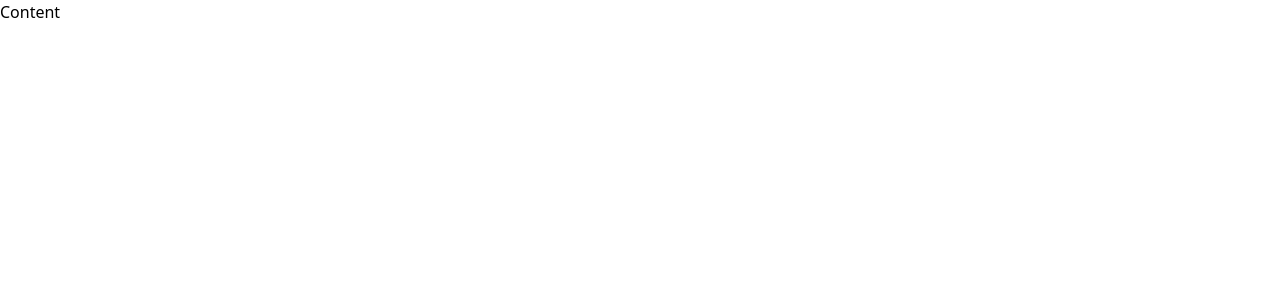
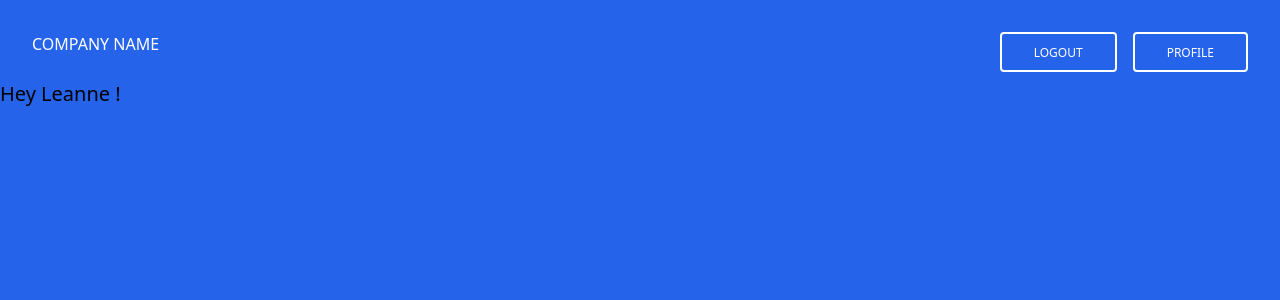
Before and after one commit to varshabhadana/react-web-app, a React (Create React App) app: page /content in a window 1280 px wide. Shown: the top 300 px of the page. Built offline with nearby package versions, Linux system fonts and the light colour scheme; data requests are answered from the project's data file; sample sign-in values are in the browser's storage.

Commit message:
Add profile edit layout

```diff
--- a/db.json
+++ b/db.json
@@ -34,6 +34,13 @@
       "lastName": "user",
       "email": "user@gmail.com",
       "password": "password"
+    },
+    {
+      "id": "2a6a7514-29a4-4d7f-88b9-1568bfa980b7",
+      "firstName": "nick",
+      "lastName": "smith",
+      "email": "nick@gmail.com",
+      "password": "password"
     }
   ]
 }
--- a/package.json
+++ b/package.json
@@ -3,6 +3,7 @@
   "version": "0.1.0",
   "private": true,
   "dependencies": {
+    "@heroicons/react": "^2.0.16",
     "@testing-library/jest-dom": "^5.14.1",
     "@testing-library/react": "^13.0.0",
     "@testing-library/user-event": "^13.2.1",
--- /dev/null
+++ b/src/components/EditInput.tsx
@@ -0,0 +1,27 @@
+import React from 'react';
+
+type Props = {
+  editMode: boolean;
+  id: string;
+  value: string | undefined;
+  handleEdit: (event: React.ChangeEvent<HTMLInputElement>) => void;
+};
+
+function EditInput({ editMode, id, value, handleEdit }: Props) {
+  return (
+    <div>
+      {editMode ? (
+        <input
+          id={id}
+          className="bg-red-200"
+          value={value}
+          onChange={handleEdit}
+        />
+      ) : (
+        <label> {value}</label>
+      )}
+    </div>
+  );
+}
+
+export default EditInput;
--- a/src/components/Header.tsx
+++ b/src/components/Header.tsx
@@ -1,3 +1,4 @@
+import { UserIcon } from '@heroicons/react/20/solid';
 import React from 'react';
 import { Link, useNavigate } from 'react-router-dom';
 
@@ -12,6 +13,8 @@ function Header() {
         </Link>
       </div>
       {id ? (
+        <div className="flex gap-4">
+          {' '}
           <button
             onClick={() => {
               localStorage.removeItem('userId');
@@ -25,6 +28,19 @@ function Header() {
           >
             Logout
           </button>
+          <div>
+            <Link to={'/profile'}>
+              <button
+                type="button"
+                className="inline-block px-8 py-2 border-2 border-white text-white font-medium text-xs leading-tight uppercase rounded hover:bg-black hover:bg-opacity-5 focus:outline-none focus:ring-0 transition duration-150 ease-in-out h-[40px]"
+                data-mdb-ripple="true"
+                data-mdb-ripple-color="light"
+              >
+                Profile
+              </button>
+            </Link>
+          </div>
+        </div>
       ) : (
         <div>
           {' '}
--- a/src/pages/content.tsx
+++ b/src/pages/content.tsx
@@ -1,9 +1,30 @@
-import React from 'react';
+import { useEffect, useState } from 'react';
+import { useNavigate } from 'react-router-dom';
+import Header from '../components/Header';
+import { UserDetail } from './Profile';
 
-type Props = {};
+const Content = () => {
+  const [userDetails, setUserDetails] = useState<UserDetail>();
+  const id = localStorage.getItem('userId');
+  const navigate = useNavigate();
 
-const Content = (props: Props) => {
-  return <div>Content</div>;
+  useEffect(() => {
+    if (id) {
+      fetch(`http://localhost:3000/users/${id}`)
+        .then((response) => response.json())
+        .then((json) => setUserDetails(json));
+    } else {
+      navigate('/login');
+    }
+    console.log('userDetails', userDetails);
+  }, [id]);
+
+  return (
+    <div className="bg-blue-600 h-screen">
+      <Header />
+      <div className="text-xl">Hey {userDetails?.firstName} !</div>
+    </div>
+  );
 };
 
 export default Content;
--- a/src/pages/profile.tsx
+++ b/src/pages/profile.tsx
@@ -1,5 +1,6 @@
 import React, { useEffect, useState } from 'react';
 import { useNavigate } from 'react-router-dom';
+import EditInput from '../components/EditInput';
 import Footer from '../components/Footer';
 import Header from '../components/Header';
 
@@ -13,15 +14,33 @@ export type UserDetail = {
 
 const Profile = () => {
   const [userDetails, setUserDetails] = useState<UserDetail>();
+  const [editMode, setEditMode] = useState<boolean>(false);
+  const [editUserDetails, seteditUserDetails] = useState<UserDetail>();
   const navigate = useNavigate();
 
   const id = localStorage.getItem('userId');
+
+  function handleEdit(event: React.ChangeEvent<HTMLInputElement>) {
+    if (editUserDetails) {
+      seteditUserDetails({
+        ...editUserDetails,
+        [event.currentTarget.id]: event.currentTarget.value,
+      });
+    }
+  }
+
+  function handleCancelEdit() {
+    seteditUserDetails(userDetails);
+  }
 
   useEffect(() => {
     if (id) {
       fetch(`http://localhost:3000/users/${id}`)
         .then((response) => response.json())
-        .then((json) => setUserDetails(json));
+        .then((json) => {
+          setUserDetails(json);
+          seteditUserDetails(json);
+        });
     } else {
       navigate('/login');
     }
@@ -74,29 +93,77 @@ const Profile = () => {
                     <div className="text-sm font-medium text-gray-500">
                       First Name
                     </div>
-                    <div className="mt-1 text-sm text-gray-900 sm:col-span-2 sm:mt-0">
-                      {userDetails.firstName}
-                    </div>
+
+                    <EditInput
+                      id={'firstName'}
+                      value={editUserDetails?.firstName}
+                      editMode={editMode}
+                      handleEdit={handleEdit}
+                    />
                   </div>
                   <div className="bg-gray-50 px-4 py-5 sm:grid sm:grid-cols-3 sm:gap-4 sm:px-6">
                     <div className="text-sm font-medium text-gray-500">
                       Last Name
                     </div>
-                    <div className="mt-1 text-sm text-gray-900 sm:col-span-2 sm:mt-0">
-                      {userDetails.lastName}
-                    </div>
+                    <EditInput
+                      id={'lastName'}
+                      value={editUserDetails?.lastName}
+                      editMode={editMode}
+                      handleEdit={handleEdit}
+                    />
                   </div>
 
                   <div className="bg-gray-50 px-4 py-5 sm:grid sm:grid-cols-3 sm:gap-4 sm:px-6">
                     <div className="text-sm font-medium text-gray-500">
                       Email Address
                     </div>
-                    <div className="mt-1 text-sm text-gray-900 sm:col-span-2 sm:mt-0">
-                      {userDetails.email}
-                    </div>
+                    <EditInput
+                      id={'email'}
+                      value={editUserDetails?.email}
+                      editMode={editMode}
+                      handleEdit={handleEdit}
+                    />
                   </div>
                 </div>
               </div>
+            </div>
+          )}
+          {editMode ? (
+            <div>
+              {' '}
+              <button
+                type="button"
+                onClick={() => {
+                  handleCancelEdit();
+                  setEditMode(false);
+                }}
+                className="inline-block px-8 py-2 border-2 border-black text-black font-medium text-xs leading-tight uppercase rounded hover:bg-black hover:bg-opacity-5 focus:outline-none focus:ring-0 transition duration-150 ease-in-out h-[40px]"
+                data-mdb-ripple="true"
+                data-mdb-ripple-color="light"
+              >
+                Cancel
+              </button>
+              <button
+                type="button"
+                onClick={() => setEditMode(false)}
+                className="inline-block px-8 py-2 border-2 border-black text-black font-medium text-xs leading-tight uppercase rounded hover:bg-black hover:bg-opacity-5 focus:outline-none focus:ring-0 transition duration-150 ease-in-out h-[40px]"
+                data-mdb-ripple="true"
+                data-mdb-ripple-color="light"
+              >
+                Save
+              </button>
+            </div>
+          ) : (
+            <div>
+              <button
+                type="button"
+                onClick={() => setEditMode(true)}
+                className="inline-block px-8 py-2 border-2 border-black text-black font-medium text-xs leading-tight uppercase rounded hover:bg-black hover:bg-opacity-5 focus:outline-none focus:ring-0 transition duration-150 ease-in-out h-[40px]"
+                data-mdb-ripple="true"
+                data-mdb-ripple-color="light"
+              >
+                Edit
+              </button>
             </div>
           )}
         </div>
```
Also changed, not shown: 1 other file (tests, documents, lock files or other folders). Lines whose indentation alone changed are shown as unchanged.
